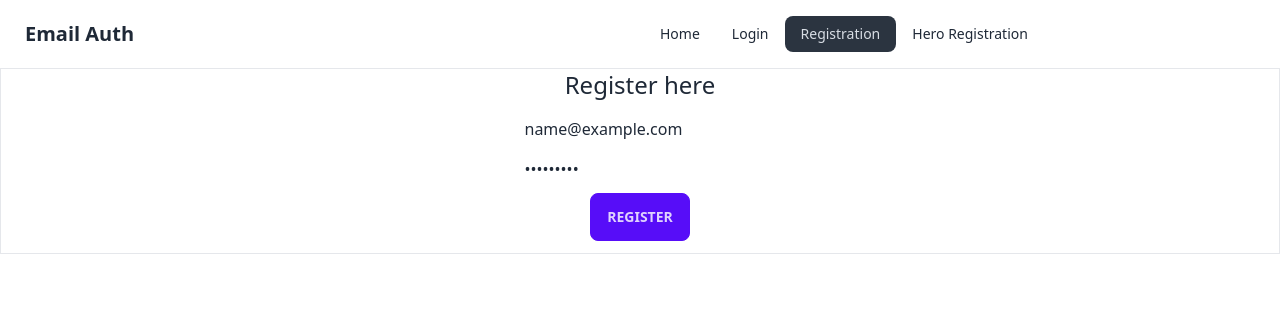
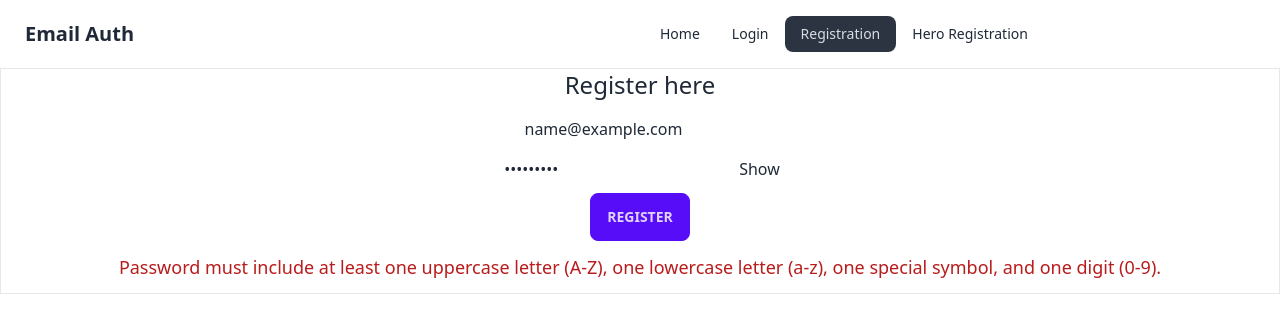
Before and after one commit to Mmsshakil/user-mail-pass-auth, a React (Vite) app: page /register in a window 1280 px wide. Both pictures are taken after typing "name@example.com", "Sample123" into the empty fields and a click on the input "Register". Shown: the top 332 px of the page. Built offline with nearby package versions, Linux system fonts and the light colour scheme; no server answers.

Commit message:
show pass added

```diff
--- a/src/components/Register/Register.jsx
+++ b/src/components/Register/Register.jsx
@@ -3,6 +3,9 @@ import auth from "../Firebase/firebase.config";
 import { useState } from "react";
 
 const Register = () => {
+
+    // password velidation
+    const passwordPattern = /^(?=.*[A-Z])(?=.*[a-z])(?=.*\d)(?=.*[@#$%^&+=!])(?=.*[a-zA-Z0-9@#$%^&+=!]).{8,}$/;
 
 
     // error showing
@@ -10,6 +13,9 @@ const Register = () => {
 
     // seccess showing
     const [success, setSuccess] = useState('');
+
+    // password show or not
+    const [showPassword, setShowPassword] = useState(false);
 
     const handleRegister = e => {
         e.preventDefault();
@@ -24,8 +30,8 @@ const Register = () => {
         setSuccess('');
 
         // password check
-        if (password.length < 6) {
-            setRegisterError('Password should be at least 6 characters');
+        if (!passwordPattern.test(password)) {
+            setRegisterError('Password must include at least one uppercase letter (A-Z), one lowercase letter (a-z), one special symbol, and one digit (0-9).');
             return;
         }
 
@@ -51,13 +57,18 @@ const Register = () => {
             <form onSubmit={handleRegister} className="mt-3 text-center">
                 <input className="p-1 mb-2" type="email" name="email" id="email" placeholder="Email..." required />
                 <br />
-                <input className="p-1 mb-2" type="password" name="password" id="pass" placeholder="Password..." required />
+                <input className="p-1 mb-2"
+                type={ showPassword ? "text": "password"  }
+                name="password" id="pass" placeholder="Password..." required />
+
+                {/* show te click korle setshowpass call kore showpass ar man change kore dibe */}
+                <span onClick={ () => setShowPassword(!showPassword)}>Show</span>
                 <br />
                 <input className="btn btn-primary mb-3" type="submit" value="Register" />
             </form>
 
             {
-                registerError && <p className="text-red-700 text-xl mb-3">{registerError}</p>
+                registerError && <p className="text-red-700 text-lg mb-3">{registerError}</p>
             }
             {
                 success && <p className="text-green-700 text-xl mb-3">{success}</p>
```
